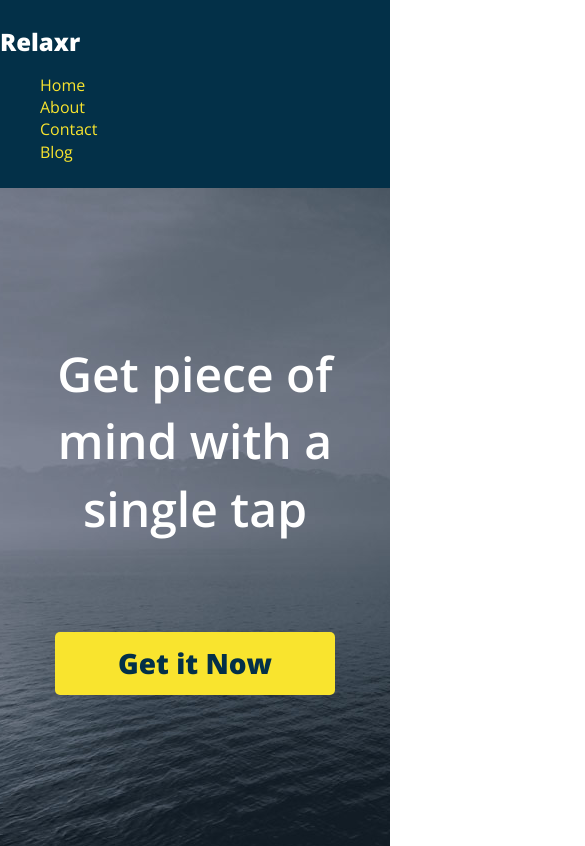
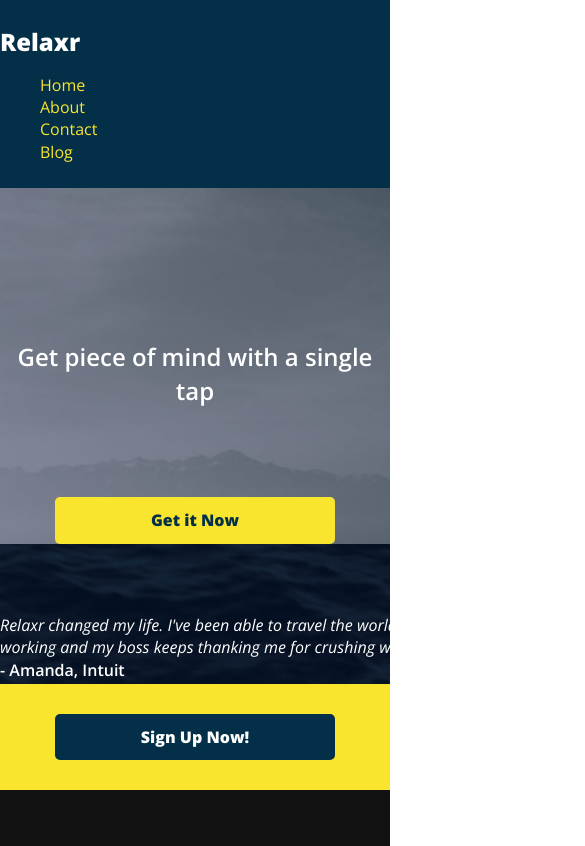
Before and after one commit to wearesober/Silverman-HW8Responsive, a plain HTML site: page index.html in a window 390 px wide. Shown: the top 846 px of the page, 585 px wide, since content can reach past the window. Drawn offline with nearby package versions, Linux system fonts and the light colour scheme.

Commit message:
Even more updates!

```diff
--- a/css/style.css
+++ b/css/style.css
@@ -155,7 +155,7 @@ blockquote {
   font-size: 36px;
   font-weight: 300;
   font-style: italic;
-  text-align: center;
+  text-align: left;
   width: 580px;
   margin: 0 auto;
 }
@@ -299,6 +299,8 @@ header nav ul li {
   font-size: 1rem;
 }
 .container {
+  max-width: 100%;
+  height: auto;
   display: flex;
   flex-direction: column;
   flex-wrap: wrap;
@@ -367,6 +369,29 @@ h3 {
   font-size: 1.5rem;
 }
 
+.quote {
+  font-size: 1rem;
+  font-weight: 300;
+  font-style: italic;
+  position: relative;
+  }
+
+ #hero {
+  height: auto;
+  background: url(../images/header_bg.jpg) no-repeat top center #131e27;
+ }
+
+ #hero h2 {
+  font-size: 1.5rem;
+  text-align: center;
+  color: #fff;
+  font-weight: 600;
+}
+
+#benefits {
+  display: none;
+}
+
 .category {
   display: none;
 }
@@ -377,4 +402,13 @@ h3 {
 .about {
   font-size: 1.5rem;
 }
+
+.button {
+
+  font-weight: 800;
+  max-width: 100%;
+  font-size: 1rem;
+  text-align: center;
+  display: block;
+  margin: auto;
 }
--- a/index.html
+++ b/index.html
@@ -47,7 +47,7 @@
 		</section>
 		<section id="testimonial">
 			<div class="container">
-				<blockquote>&ldquo;Relaxr changed my life. I&rsquo;ve been able to travel the world, spend limited time working and my boss keeps thanking me for crushing work.&rdquo;
+				<blockquote class="quote">Relaxr changed my life. I've been able to travel the world, spend limited time working and my boss keeps thanking me for crushing work.
 				<span>- Amanda, Intuit</span></blockquote>
 			</div>
 		</section>
```
